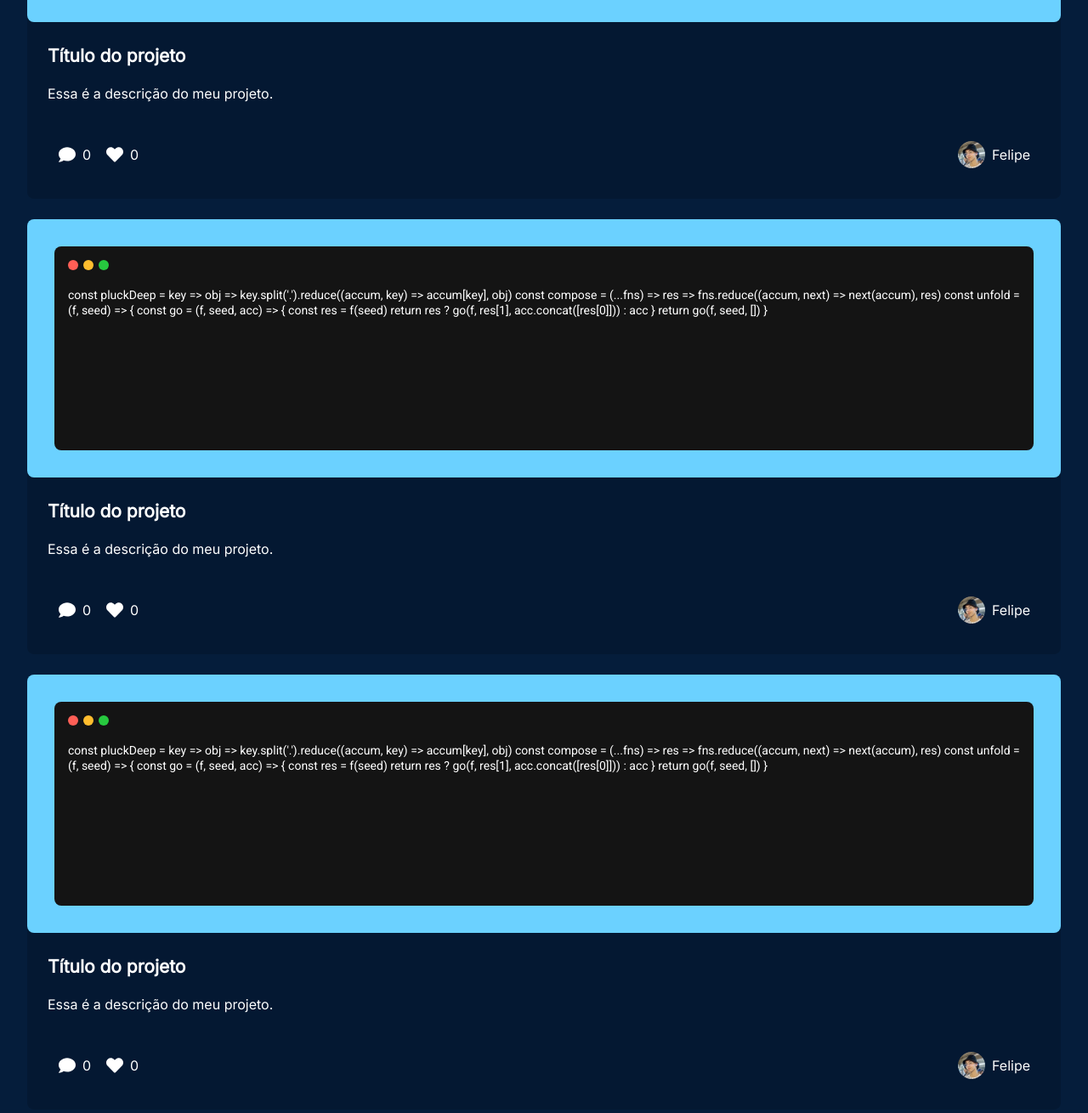
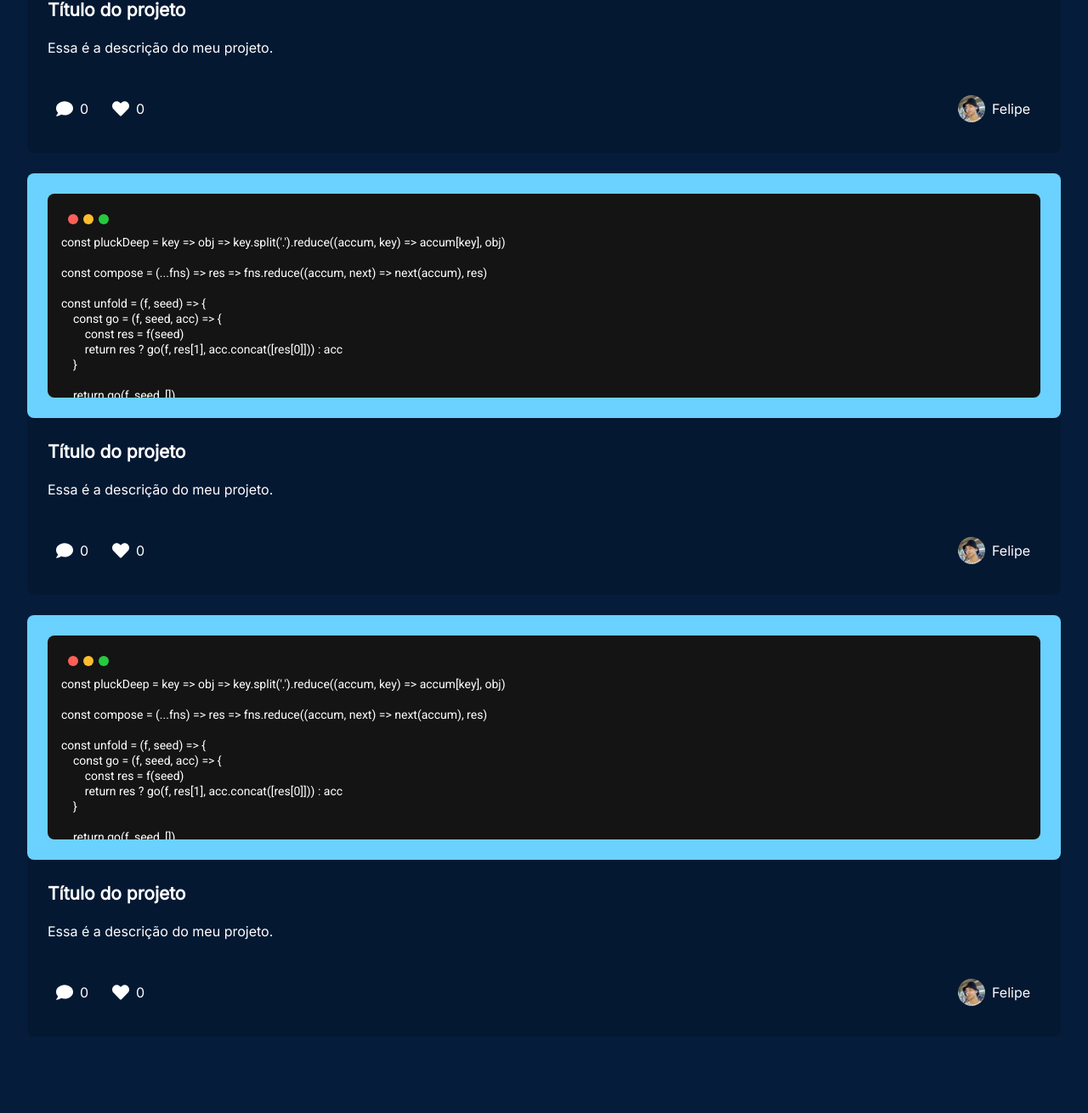
Before and after one commit to Epiled/Semana-Dev-Alura, a plain HTML site: page site/comunidade.html in a window 1280 px wide. Shown: the part 956-2266 px from the top of the page at 85% size. After the commit the page ends 2208 px from the top, so only its background shows below. Drawn offline with Linux system fonts and the light colour scheme.

Commit message:
Refatoração do codigo da pagina da comunidade

```diff
--- a/site/assets/css/card/card-codigo.css
+++ b/site/assets/css/card/card-codigo.css
@@ -3,7 +3,7 @@
     color: rgb(255, 255, 255);
     background-color: rgb(20, 20, 20);
     border-radius: var(--borda-arredondada);
-    min-height: 30.2rem;
+    height: 30.2rem;
     width: 100%;
     outline: 0;
     padding-top: calc(var(--espaco-interno) * 3);
@@ -15,5 +15,7 @@
 }
 
 .card__codigo--comunidade {
-    min-height: 24rem;
+    max-height: 24rem;
+    height: 100%;
+    width: auto;
 }
--- a/site/assets/css/card/card-conteiner.css
+++ b/site/assets/css/card/card-conteiner.css
@@ -4,3 +4,7 @@
     border-radius: var(--borda-arredondada);
     position: relative;
 }
+
+.card__conteiner--comunidade {
+    padding: calc(var(--espaco-interno-perfil) * 2);
+}
--- a/site/assets/css/card/card-formatador.css
+++ b/site/assets/css/card/card-formatador.css
@@ -1,3 +1,4 @@
 .card__formatador {
-    white-space: pre-line;
+    overflow: hidden;
+    white-space: break-spaces;
 }
--- a/site/assets/css/card/card.css
+++ b/site/assets/css/card/card.css
@@ -1,11 +1,5 @@
 .card {
     width: 100%;
-}
-
-.cards {
-    display: grid;
-    grid-gap: var(--espaco-interno-card);
-    grid-template-columns: auto;
 }
 
 .card--comunidade {
@@ -14,9 +8,6 @@
 }
 
 @media screen and (min-width:1440px) {
-    .cards {
-        grid-template-columns: auto auto;
-    }
     .card--comunidade {
         margin-top: 0;
     }
--- /dev/null
+++ b/site/assets/css/cards.css
@@ -0,0 +1,12 @@
+.cards {
+    display: grid;
+    grid-gap: var(--espaco-interno-card);
+    grid-template-columns: auto;
+}
+
+@media screen and (min-width:1440px) {
+    .cards {
+        grid-template-columns: auto auto;
+        width: 100%;
+    }
+}
--- a/site/assets/css/icones.css
+++ b/site/assets/css/icones.css
@@ -6,4 +6,7 @@
     .icones {
         display: none;
     }
+    .icones--comunidade {
+        display: flex;
+    }
 }
--- a/site/assets/css/main.css
+++ b/site/assets/css/main.css
@@ -12,3 +12,7 @@
     --font-titulo: normal bold 2.1rem/3.2rem 'Inter', 'sans-serif';
     --altura-menu: 5.6rem;
 }
+
+a {
+    text-decoration: none;
+}
--- a/site/assets/css/mobileMenu.css
+++ b/site/assets/css/mobileMenu.css
@@ -2,8 +2,7 @@
     top: calc(var(--altura-menu) + var(--espaco-interno) * 4);
     right: -30rem;
     height: calc(100vh - (var(--altura-menu) + var(--espaco-interno) * 4));
-    width: 100%;
-    max-width: 25.4rem;
+    min-width: 25.4rem;
     z-index: 1;
     background: #2D415B;
     border-radius: var(--borda-arredondada);
--- a/site/comunidade.html
+++ b/site/comunidade.html
@@ -17,6 +17,7 @@
     <link rel="stylesheet" href="./assets/css/main.css">
 
     <link rel="stylesheet" href="./assets/css/cabecalho.css">
+    <link rel="stylesheet" href="./assets/css/cards.css">
     <link rel="stylesheet" href="./assets/css/conteudo.css">
     <link rel="stylesheet" href="./assets/css/corpo.css">
     <link rel="stylesheet" href="./assets/css/formulario.css">
@@ -126,15 +127,13 @@
         <div class="cards">
             <div class="card card--comunidade">
                 <a href="#">
-                    <div class="card__conteiner">
+                    <div class="card__conteiner card__conteiner--comunidade ">
                         <svg class="vetor">
                                 <circle class="vetor__mac--fechar" cx=".6rem" cy= ".6rem" r=".6rem"></circle>
                                 <circle class="vetor__mac--minimizar" cx="2.4rem" cy= ".6rem" r=".6rem"></circle>
                                 <circle class="vetor__mac--salvar" cx="4.2rem" cy= ".6rem" r=".6rem"></circle>
                         </svg>
-                        <code class="card__codigo card__codigo--comunidade" contenteditable="true">
-                            <pre class="card__formatador">
-                                const pluckDeep = key => obj => key.split('.').reduce((accum, key) => accum[key], obj)
+                        <pre class="card__formatador"><code class="card__codigo card__codigo--comunidade">const pluckDeep = key => obj => key.split('.').reduce((accum, key) => accum[key], obj)
 
 const compose = (...fns) => res => fns.reduce((accum, next) => next(accum), res)
 
@@ -143,17 +142,17 @@
         const res = f(seed)
         return res ? go(f, res[1], acc.concat([res[0]])) : acc
     }
+
     return go(f, seed, [])
 }
-                            </pre>
-                        </code>
+                        </code></pre>
                     </div>
                 </a>
                 <div class="card__info">
                     <h2 class="titulo">Título do projeto</h2>
                     <p class="card__descricao">Essa é a descrição do meu projeto.</p>
                     <div class="card__opcoes">
-                        <div class="icones">
+                        <div class="icones icones--comunidade">
                             <span class="icone icone__conteiner icone--comunidade">
                                 <svg class="icone__simbolo" viewBox="0 0 20 18" xmlns="http://www.w3.org/2000/svg">
                                     <path class="icone__cor" d="M10 0.25C4.47656 0.25 0 3.88672 0 8.375C0 10.3125 0.835938 12.0859 2.22656 13.4805C1.73828 15.4492 0.105469 17.2031 0.0859375 17.2227C0 17.3125 -0.0234375 17.4453 0.0273438 17.5625C0.078125 17.6797 0.1875 17.75 0.3125 17.75C2.90234 17.75 4.84375 16.5078 5.80469 15.7422C7.08203 16.2227 8.5 16.5 10 16.5C15.5234 16.5 20 12.8633 20 8.375C20 3.88672 15.5234 0.25 10 0.25Z"/>
@@ -177,6 +176,156 @@
             </div>
 
             <div class="card card--comunidade">
+                <a href="#">
+                    <div class="card__conteiner card__conteiner--comunidade ">
+                        <svg class="vetor">
+                                <circle class="vetor__mac--fechar" cx=".6rem" cy= ".6rem" r=".6rem"></circle>
+                                <circle class="vetor__mac--minimizar" cx="2.4rem" cy= ".6rem" r=".6rem"></circle>
+                                <circle class="vetor__mac--salvar" cx="4.2rem" cy= ".6rem" r=".6rem"></circle>
+                        </svg>
+                        <pre class="card__formatador"><code class="card__codigo card__codigo--comunidade">const pluckDeep = key => obj => key.split('.').reduce((accum, key) => accum[key], obj)
+
+const compose = (...fns) => res => fns.reduce((accum, next) => next(accum), res)
+
+const unfold = (f, seed) => {
+    const go = (f, seed, acc) => {
+        const res = f(seed)
+        return res ? go(f, res[1], acc.concat([res[0]])) : acc
+    }
+
+    return go(f, seed, [])
+}
+                        </code></pre>
+                    </div>
+                </a>
+                <div class="card__info">
+                    <h2 class="titulo">Título do projeto</h2>
+                    <p class="card__descricao">Essa é a descrição do meu projeto.</p>
+                    <div class="card__opcoes">
+                        <div class="icones icones--comunidade">
+                            <span class="icone icone__conteiner icone--comunidade">
+                                <svg class="icone__simbolo" viewBox="0 0 20 18" xmlns="http://www.w3.org/2000/svg">
+                                    <path class="icone__cor" d="M10 0.25C4.47656 0.25 0 3.88672 0 8.375C0 10.3125 0.835938 12.0859 2.22656 13.4805C1.73828 15.4492 0.105469 17.2031 0.0859375 17.2227C0 17.3125 -0.0234375 17.4453 0.0273438 17.5625C0.078125 17.6797 0.1875 17.75 0.3125 17.75C2.90234 17.75 4.84375 16.5078 5.80469 15.7422C7.08203 16.2227 8.5 16.5 10 16.5C15.5234 16.5 20 12.8633 20 8.375C20 3.88672 15.5234 0.25 10 0.25Z"/>
+                                </svg>
+                                <span class="icone__texto">0</span>
+                            </span>
+
+                            <span class="icone icone__conteiner icone--comunidade">
+                                <svg class="icone__simbolo" viewBox="0 0 20 18" xmlns="http://www.w3.org/2000/svg">
+                                    <path class="icone__cor icone__coracao" d="M18.0587 1.44659C15.9181 -0.377597 12.7346 -0.0494787 10.7698 1.97783L10.0003 2.77078L9.23077 1.97783C7.26987 -0.0494787 4.08243 -0.377597 1.94185 1.44659C-0.51123 3.5403 -0.640134 7.29804 1.55514 9.56752L9.11359 17.3721C9.60186 17.876 10.3948 17.876 10.8831 17.3721L18.4415 9.56752C20.6407 7.29804 20.5118 3.5403 18.0587 1.44659Z"/>
+                                </svg>
+                                <span class="icone__texto">0</span>
+                            </span>
+                        </div>
+                        <div class="perfil perfil--comunidade">
+                            <img class="perfil__imagem" src="./assets/imgs/Felindo.jpg" alt="">
+                            <span class="perfil__nome">Felipe</span>
+                        </div>
+                    </div>
+                </div>
+            </div>
+
+            <div class="card card--comunidade">
+                <a href="#">
+                    <div class="card__conteiner card__conteiner--comunidade ">
+                        <svg class="vetor">
+                                <circle class="vetor__mac--fechar" cx=".6rem" cy= ".6rem" r=".6rem"></circle>
+                                <circle class="vetor__mac--minimizar" cx="2.4rem" cy= ".6rem" r=".6rem"></circle>
+                                <circle class="vetor__mac--salvar" cx="4.2rem" cy= ".6rem" r=".6rem"></circle>
+                        </svg>
+                        <pre class="card__formatador"><code class="card__codigo card__codigo--comunidade">const pluckDeep = key => obj => key.split('.').reduce((accum, key) => accum[key], obj)
+
+const compose = (...fns) => res => fns.reduce((accum, next) => next(accum), res)
+
+const unfold = (f, seed) => {
+    const go = (f, seed, acc) => {
+        const res = f(seed)
+        return res ? go(f, res[1], acc.concat([res[0]])) : acc
+    }
+
+    return go(f, seed, [])
+}
+                        </code></pre>
+                    </div>
+                </a>
+                <div class="card__info">
+                    <h2 class="titulo">Título do projeto</h2>
+                    <p class="card__descricao">Essa é a descrição do meu projeto.</p>
+                    <div class="card__opcoes">
+                        <div class="icones icones--comunidade">
+                            <span class="icone icone__conteiner icone--comunidade">
+                                <svg class="icone__simbolo" viewBox="0 0 20 18" xmlns="http://www.w3.org/2000/svg">
+                                    <path class="icone__cor" d="M10 0.25C4.47656 0.25 0 3.88672 0 8.375C0 10.3125 0.835938 12.0859 2.22656 13.4805C1.73828 15.4492 0.105469 17.2031 0.0859375 17.2227C0 17.3125 -0.0234375 17.4453 0.0273438 17.5625C0.078125 17.6797 0.1875 17.75 0.3125 17.75C2.90234 17.75 4.84375 16.5078 5.80469 15.7422C7.08203 16.2227 8.5 16.5 10 16.5C15.5234 16.5 20 12.8633 20 8.375C20 3.88672 15.5234 0.25 10 0.25Z"/>
+                                </svg>
+                                <span class="icone__texto">0</span>
+                            </span>
+
+                            <span class="icone icone__conteiner icone--comunidade">
+                                <svg class="icone__simbolo" viewBox="0 0 20 18" xmlns="http://www.w3.org/2000/svg">
+                                    <path class="icone__cor icone__coracao" d="M18.0587 1.44659C15.9181 -0.377597 12.7346 -0.0494787 10.7698 1.97783L10.0003 2.77078L9.23077 1.97783C7.26987 -0.0494787 4.08243 -0.377597 1.94185 1.44659C-0.51123 3.5403 -0.640134 7.29804 1.55514 9.56752L9.11359 17.3721C9.60186 17.876 10.3948 17.876 10.8831 17.3721L18.4415 9.56752C20.6407 7.29804 20.5118 3.5403 18.0587 1.44659Z"/>
+                                </svg>
+                                <span class="icone__texto">0</span>
+                            </span>
+                        </div>
+                        <div class="perfil perfil--comunidade">
+                            <img class="perfil__imagem" src="./assets/imgs/Felindo.jpg" alt="">
+                            <span class="perfil__nome">Felipe</span>
+                        </div>
+                    </div>
+                </div>
+            </div>
+
+            <div class="card card--comunidade">
+                <a href="#">
+                    <div class="card__conteiner card__conteiner--comunidade ">
+                        <svg class="vetor">
+                                <circle class="vetor__mac--fechar" cx=".6rem" cy= ".6rem" r=".6rem"></circle>
+                                <circle class="vetor__mac--minimizar" cx="2.4rem" cy= ".6rem" r=".6rem"></circle>
+                                <circle class="vetor__mac--salvar" cx="4.2rem" cy= ".6rem" r=".6rem"></circle>
+                        </svg>
+                        <pre class="card__formatador"><code class="card__codigo card__codigo--comunidade">const pluckDeep = key => obj => key.split('.').reduce((accum, key) => accum[key], obj)
+
+const compose = (...fns) => res => fns.reduce((accum, next) => next(accum), res)
+
+const unfold = (f, seed) => {
+    const go = (f, seed, acc) => {
+        const res = f(seed)
+        return res ? go(f, res[1], acc.concat([res[0]])) : acc
+    }
+
+    return go(f, seed, [])
+}
+                        </code></pre>
+                    </div>
+                </a>
+                <div class="card__info">
+                    <h2 class="titulo">Título do projeto</h2>
+                    <p class="card__descricao">Essa é a descrição do meu projeto.</p>
+                    <div class="card__opcoes">
+                        <div class="icones icones--comunidade">
+                            <span class="icone icone__conteiner icone--comunidade">
+                                <svg class="icone__simbolo" viewBox="0 0 20 18" xmlns="http://www.w3.org/2000/svg">
+                                    <path class="icone__cor" d="M10 0.25C4.47656 0.25 0 3.88672 0 8.375C0 10.3125 0.835938 12.0859 2.22656 13.4805C1.73828 15.4492 0.105469 17.2031 0.0859375 17.2227C0 17.3125 -0.0234375 17.4453 0.0273438 17.5625C0.078125 17.6797 0.1875 17.75 0.3125 17.75C2.90234 17.75 4.84375 16.5078 5.80469 15.7422C7.08203 16.2227 8.5 16.5 10 16.5C15.5234 16.5 20 12.8633 20 8.375C20 3.88672 15.5234 0.25 10 0.25Z"/>
+                                </svg>
+                                <span class="icone__texto">0</span>
+                            </span>
+
+                            <span class="icone icone__conteiner icone--comunidade">
+                                <svg class="icone__simbolo" viewBox="0 0 20 18" xmlns="http://www.w3.org/2000/svg">
+                                    <path class="icone__cor icone__coracao" d="M18.0587 1.44659C15.9181 -0.377597 12.7346 -0.0494787 10.7698 1.97783L10.0003 2.77078L9.23077 1.97783C7.26987 -0.0494787 4.08243 -0.377597 1.94185 1.44659C-0.51123 3.5403 -0.640134 7.29804 1.55514 9.56752L9.11359 17.3721C9.60186 17.876 10.3948 17.876 10.8831 17.3721L18.4415 9.56752C20.6407 7.29804 20.5118 3.5403 18.0587 1.44659Z"/>
+                                </svg>
+                                <span class="icone__texto">0</span>
+                            </span>
+                        </div>
+                        <div class="perfil perfil--comunidade">
+                            <img class="perfil__imagem" src="./assets/imgs/Felindo.jpg" alt="">
+                            <span class="perfil__nome">Felipe</span>
+                        </div>
+                    </div>
+                </div>
+            </div>
+
+            <!-- <div class="card card--comunidade">
                 <div class="card__conteiner">
 
                     <svg class="vetor">
@@ -227,113 +376,7 @@ return go(f, seed, [])
                         </div>
                     </div>
                 </div>
-            </div>
-
-            <div class="card card--comunidade">
-                <div class="card__conteiner">
-
-                    <svg class="vetor">
-                <circle class="vetor__mac--fechar" cx=".6rem" cy= ".6rem" r=".6rem"></circle>
-                <circle class="vetor__mac--minimizar" cx="2.4rem" cy= ".6rem" r=".6rem"></circle>
-                <circle class="vetor__mac--salvar" cx="4.2rem" cy= ".6rem" r=".6rem"></circle>
-            </svg>
-
-                    <code class="card__codigo card__codigo--comunidade" contenteditable="true">
-
-const pluckDeep = key => obj => key.split('.').reduce((accum, key) => accum[key], obj)
-
-const compose = (...fns) => res => fns.reduce((accum, next) => next(accum), res)
-
-const unfold = (f, seed) => {
-const go = (f, seed, acc) => {
-const res = f(seed)
-return res ? go(f, res[1], acc.concat([res[0]])) : acc
-}
-return go(f, seed, [])
-}
-
-            </code>
-                </div>
-
-                <div class="card__info">
-                    <h2 class="titulo">Título do projeto</h2>
-                    <p class="card__descricao">Essa é a descrição do meu projeto.</p>
-                    <div class="card__opcoes">
-                        <div class="icones">
-                            <span class="icone icone__conteiner">
-                                <svg class="icone__simbolo" viewBox="0 0 20 18" xmlns="http://www.w3.org/2000/svg">
-                                    <path class="icone__cor" d="M10 0.25C4.47656 0.25 0 3.88672 0 8.375C0 10.3125 0.835938 12.0859 2.22656 13.4805C1.73828 15.4492 0.105469 17.2031 0.0859375 17.2227C0 17.3125 -0.0234375 17.4453 0.0273438 17.5625C0.078125 17.6797 0.1875 17.75 0.3125 17.75C2.90234 17.75 4.84375 16.5078 5.80469 15.7422C7.08203 16.2227 8.5 16.5 10 16.5C15.5234 16.5 20 12.8633 20 8.375C20 3.88672 15.5234 0.25 10 0.25Z"/>
-                                </svg>
-                            <span class="icone__texto">0</span>
-                            </span>
-
-                            <span class="icone icone__conteiner icone--ultimo">
-                            <svg class="icone__simbolo" viewBox="0 0 20 18" xmlns="http://www.w3.org/2000/svg">
-                                <path class="icone__cor" d="M18.0587 1.44659C15.9181 -0.377597 12.7346 -0.0494787 10.7698 1.97783L10.0003 2.77078L9.23077 1.97783C7.26987 -0.0494787 4.08243 -0.377597 1.94185 1.44659C-0.51123 3.5403 -0.640134 7.29804 1.55514 9.56752L9.11359 17.3721C9.60186 17.876 10.3948 17.876 10.8831 17.3721L18.4415 9.56752C20.6407 7.29804 20.5118 3.5403 18.0587 1.44659Z"/>
-                                </svg>
-                            <span class="icone__texto">0</span>
-                            </span>
-                        </div>
-                        <div class="perfil perfil--comunidade">
-                            <img class="perfil__imagem" src="./assets/imgs/Felindo.jpg" alt="">
-                            <span class="perfil__nome">Felipe</span>
-                        </div>
-                    </div>
-                </div>
-            </div>
-
-            <div class="card card--comunidade">
-                <div class="card__conteiner">
-
-                    <svg class="vetor">
-                <circle class="vetor__mac--fechar" cx=".6rem" cy= ".6rem" r=".6rem"></circle>
-                <circle class="vetor__mac--minimizar" cx="2.4rem" cy= ".6rem" r=".6rem"></circle>
-                <circle class="vetor__mac--salvar" cx="4.2rem" cy= ".6rem" r=".6rem"></circle>
-            </svg>
-
-                    <code class="card__codigo card__codigo--comunidade" contenteditable="true">
-
-const pluckDeep = key => obj => key.split('.').reduce((accum, key) => accum[key], obj)
-
-const compose = (...fns) => res => fns.reduce((accum, next) => next(accum), res)
-
-const unfold = (f, seed) => {
-const go = (f, seed, acc) => {
-const res = f(seed)
-return res ? go(f, res[1], acc.concat([res[0]])) : acc
-}
-return go(f, seed, [])
-}
-
-            </code>
-                </div>
-
-                <div class="card__info">
-                    <h2 class="titulo">Título do projeto</h2>
-                    <p class="card__descricao">Essa é a descrição do meu projeto.</p>
-                    <div class="card__opcoes">
-                        <div class="icones">
-                            <span class="icone icone__conteiner">
-                                <svg class="icone__simbolo" viewBox="0 0 20 18" xmlns="http://www.w3.org/2000/svg">
-                                    <path class="icone__cor" d="M10 0.25C4.47656 0.25 0 3.88672 0 8.375C0 10.3125 0.835938 12.0859 2.22656 13.4805C1.73828 15.4492 0.105469 17.2031 0.0859375 17.2227C0 17.3125 -0.0234375 17.4453 0.0273438 17.5625C0.078125 17.6797 0.1875 17.75 0.3125 17.75C2.90234 17.75 4.84375 16.5078 5.80469 15.7422C7.08203 16.2227 8.5 16.5 10 16.5C15.5234 16.5 20 12.8633 20 8.375C20 3.88672 15.5234 0.25 10 0.25Z"/>
-                                </svg>
-                            <span class="icone__texto">0</span>
-                            </span>
-
-                            <span class="icone icone__conteiner icone--ultimo">
-                            <svg class="icone__simbolo" viewBox="0 0 20 18" xmlns="http://www.w3.org/2000/svg">
-                                <path class="icone__cor" d="M18.0587 1.44659C15.9181 -0.377597 12.7346 -0.0494787 10.7698 1.97783L10.0003 2.77078L9.23077 1.97783C7.26987 -0.0494787 4.08243 -0.377597 1.94185 1.44659C-0.51123 3.5403 -0.640134 7.29804 1.55514 9.56752L9.11359 17.3721C9.60186 17.876 10.3948 17.876 10.8831 17.3721L18.4415 9.56752C20.6407 7.29804 20.5118 3.5403 18.0587 1.44659Z"/>
-                                </svg>
-                            <span class="icone__texto">0</span>
-                            </span>
-                        </div>
-                        <div class="perfil perfil--comunidade">
-                            <img class="perfil__imagem" src="./assets/imgs/Felindo.jpg" alt="">
-                            <span class="perfil__nome">Felipe</span>
-                        </div>
-                    </div>
-                </div>
-            </div>
+            </div> -->
         </div>
 
     </main>
```
Lines whose indentation alone changed are shown as unchanged.
